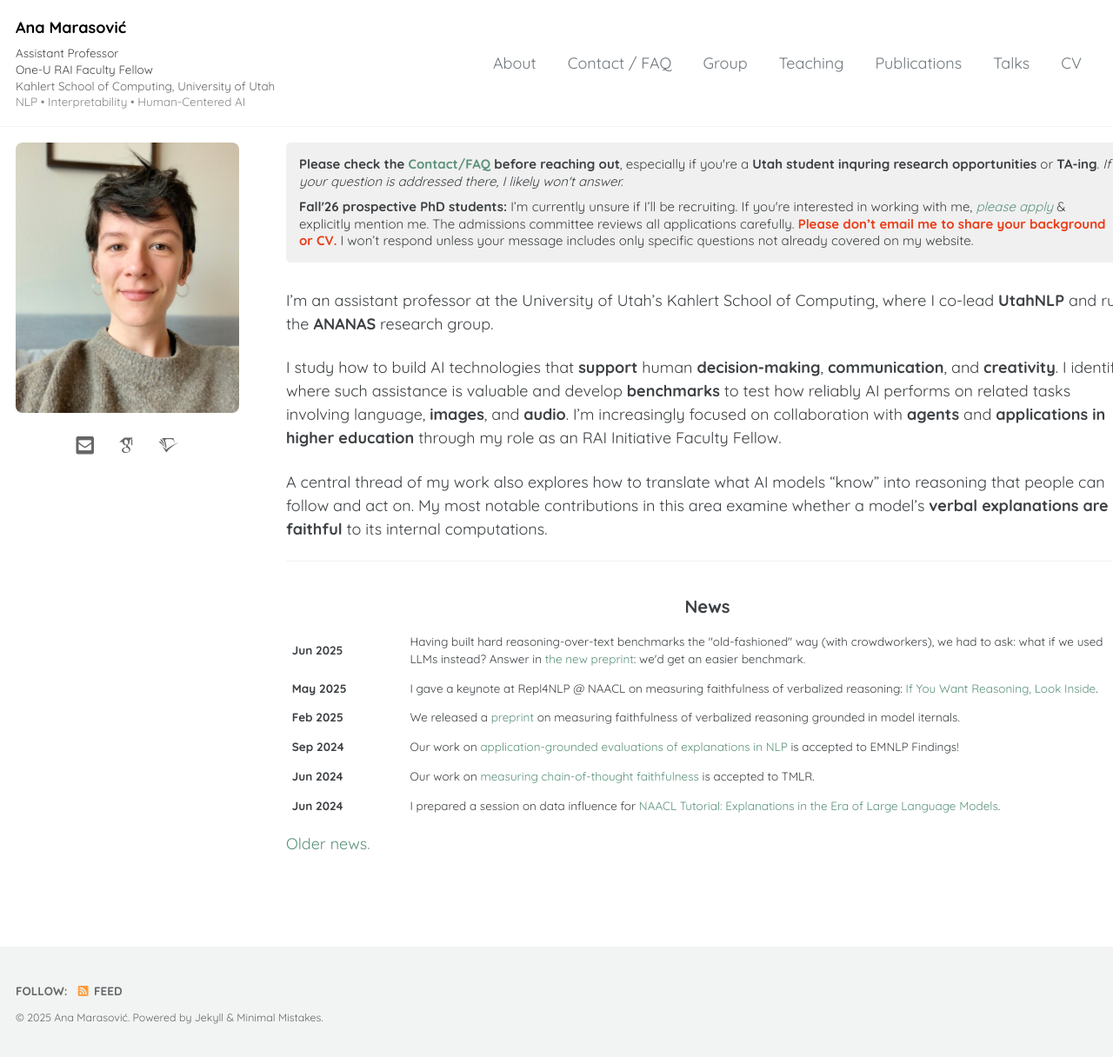
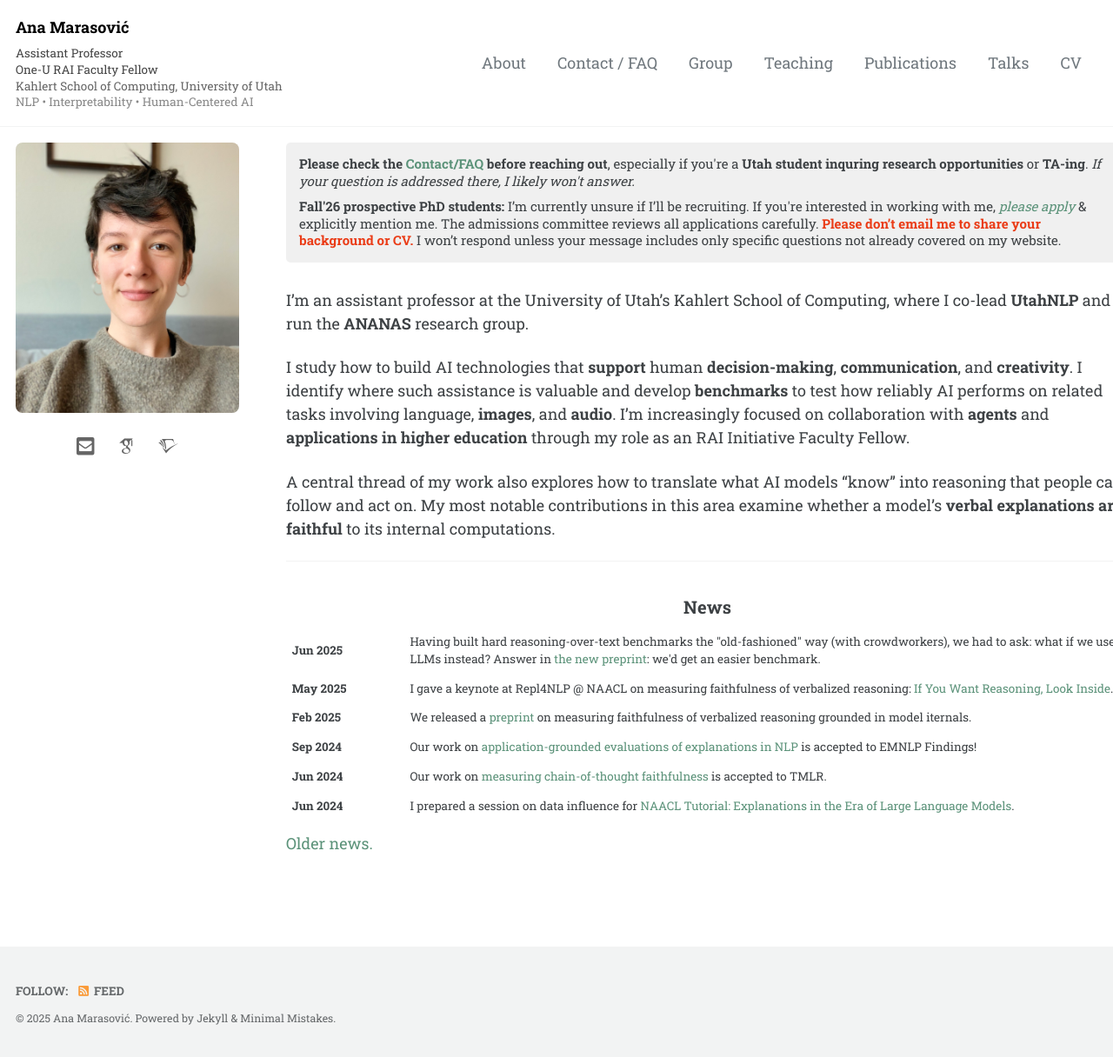
Before and after one commit to amarasovic/amarasovic.github.io, a Jekyll site: the page built from index.md, in a window 1280 px wide and 1216 px high. Shown: the whole window at 87% size. Built offline with Jekyll 4.4.1, drawn with Linux system fonts in a browser that asks for light colours; cached includes are drawn as plain includes; some web fonts are replaced; a script that is not in the unit is left out.

Commit message:
Revert "Change site font from Roboto Slab to Quicksand"
This reverts commit c5403483d5de1d106beadeb0ee40c39b6167e767.

```diff
--- a/assets/css/main.scss
+++ b/assets/css/main.scss
@@ -4,13 +4,13 @@
 
 @charset "utf-8";
 
-@import url('https://fonts.googleapis.com/css2?family=Quicksand:wght@300;400;500;700&display=swap');
+@import url('https://fonts.googleapis.com/css2?family=Roboto+Slab:wght@300;400;500;700&display=swap');
 @import url('https://cdn.jsdelivr.net/gh/jpswalsh/academicons@1/css/academicons.min.css');
 
 $link-color: #5b9279;
 $text-decoration: none;
 
-$sans-serif: "Quicksand", -apple-system, BlinkMacSystemFont, "Segoe UI", "Helvetica Neue", Arial, sans-serif;
+$sans-serif: "Roboto Slab", Georgia, Times, serif;
 $global-font-family: $sans-serif;
 $header-font-family: $sans-serif;
 
```
